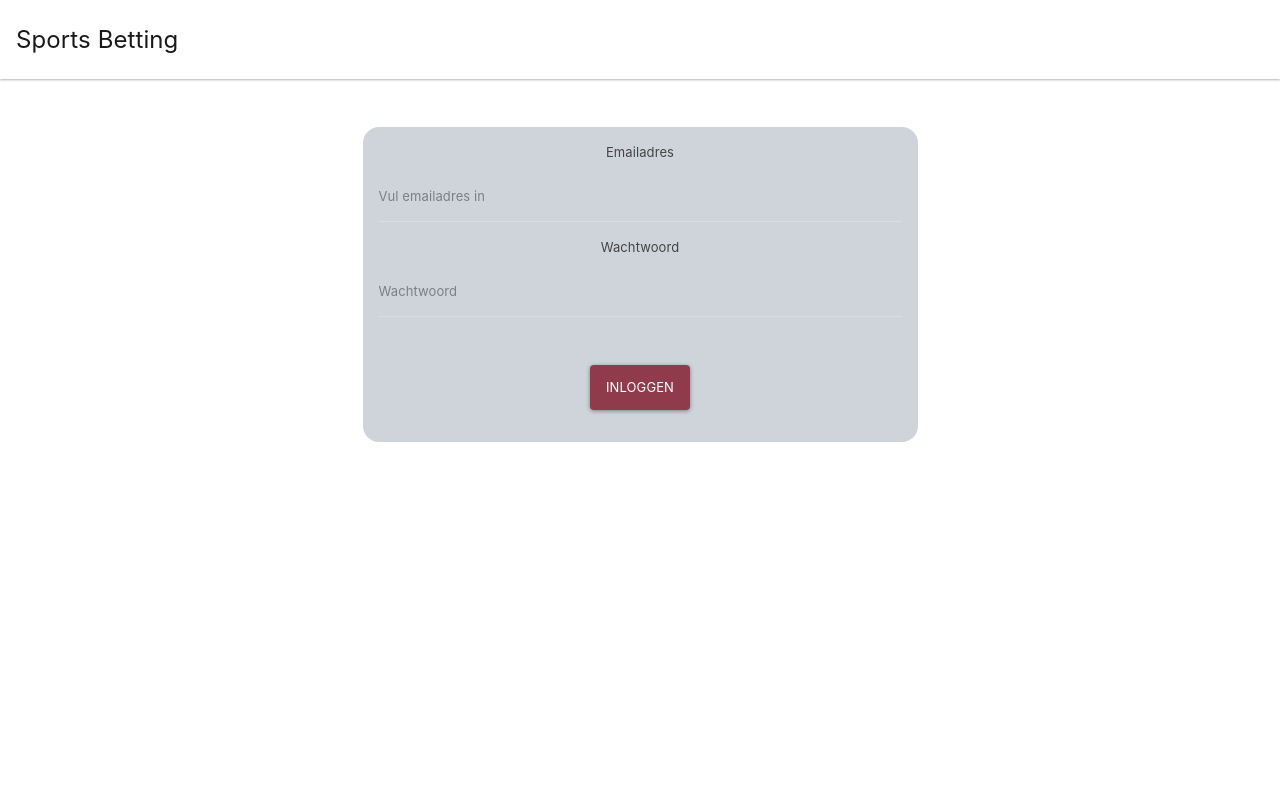
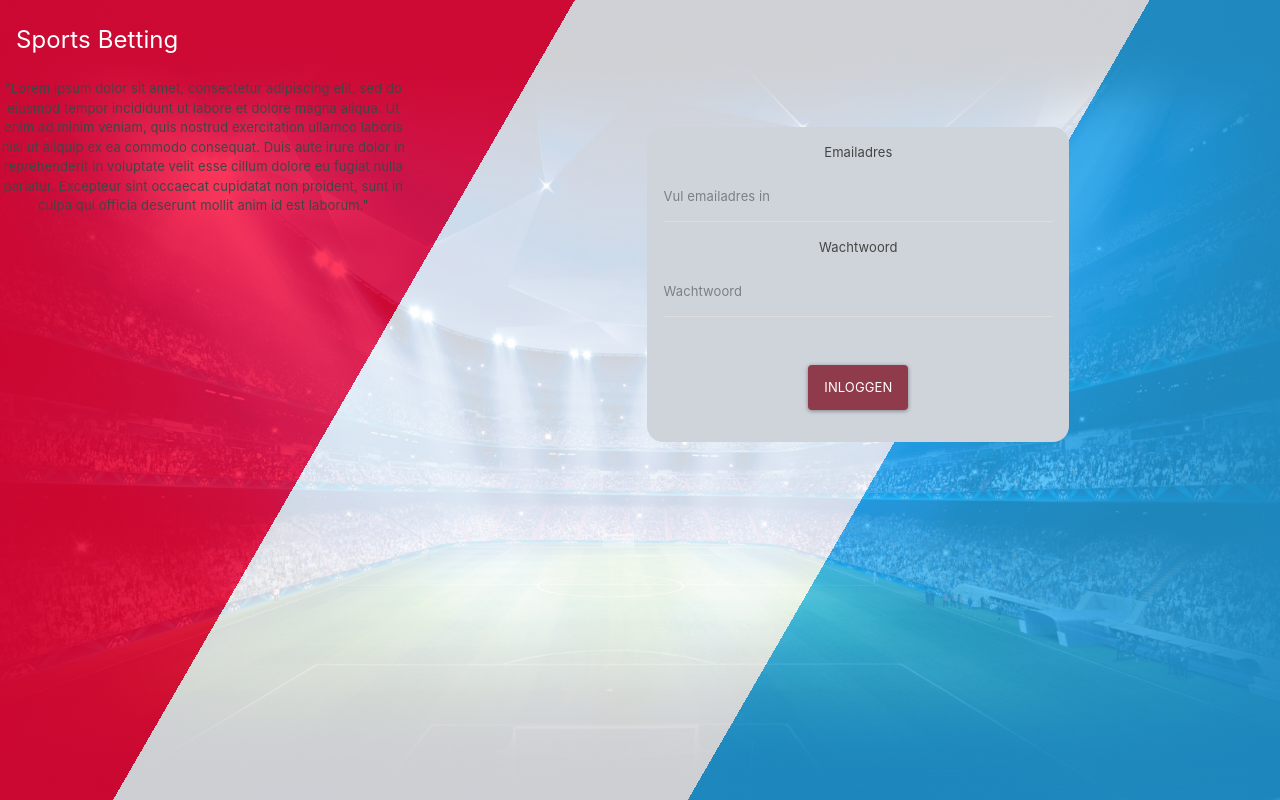
Before and after one commit to mipes4/sports-betting-client, a React (Create React App) app: page /login in a window 1280 px wide. Built offline with nearby package versions, Linux system fonts and the light colour scheme.

Commit message:
Create background with linaer-gradient

```diff
--- a/src/components/navigation/NavigationComponent.js
+++ b/src/components/navigation/NavigationComponent.js
@@ -11,8 +11,12 @@ export default function NavigationComponent() {
   const renderControlsLoggedIn = token ? <LoggedIn /> : null;
 
   return (
-    <Navbar collapseOnSelect expand="lg">
-      <Navbar.Brand>Sports Betting</Navbar.Brand>
+    <Navbar
+      collapseOnSelect
+      expand="lg"
+      style={{ boxShadow: "none", backgroundColor: "transparent" }}
+    >
+      <Navbar.Brand style={{ color: "#fff" }}>Sports Betting</Navbar.Brand>
       <Navbar.Toggle aria-controls="responsive-navbar-nav" />
       <Navbar.Collapse id="responsive-navbar-nav">
         {renderControlsLoggedIn}
--- a/src/components/pages/Login.js
+++ b/src/components/pages/Login.js
@@ -30,7 +30,24 @@ export default function Login() {
   }
 
   return (
-    <Container>
+    <container>
+      <div class="row">
+        <div class="col-4" style={{}}>
+          "Lorem ipsum dolor sit amet, consectetur adipiscing elit, sed do
+          eiusmod tempor incididunt ut labore et dolore magna aliqua. Ut enim ad
+          minim veniam, quis nostrud exercitation ullamco laboris nisi ut
+          aliquip ex ea commodo consequat. Duis aute irure dolor in
+          reprehenderit in voluptate velit esse cillum dolore eu fugiat nulla
+          pariatur. Excepteur sint occaecat cupidatat non proident, sunt in
+          culpa qui officia deserunt mollit anim id est laborum."
+        </div>
+
+        <div
+          class="col-8"
+          style={{
+            minHeight: "calc(100vh - 80px)",
+          }}
+        >
           <Form as={Col} md={{ span: 6, offset: 3 }} className="mt-5">
             <Form.Group controlId="formBasicEmail">
               <Form.Label>Emailadres</Form.Label>
@@ -59,6 +76,8 @@ export default function Login() {
               </Button>
             </Form.Group>
           </Form>
-    </Container>
+        </div>
+      </div>
+    </container>
   );
 }
--- a/src/scss/_bootswatch.scss
+++ b/src/scss/_bootswatch.scss
@@ -47,7 +47,8 @@ $web-font-path: "https://fonts.googleapis.com/css?family=Roboto:300,400,500,700&
 
 .navbar {
   border: none;
-  box-shadow: 0 1px 2px rgba(0, 0, 0, 0.3);
+  background-color: #2581d4;
+  // box-shadow: 0 1px 2px rgba(0, 0, 0, 0.3);
 
   &-brand {
     font-size: 24px;
--- a/src/scss/custom.scss
+++ b/src/scss/custom.scss
@@ -19,6 +19,17 @@ html {
   height: 100%;
   /* The image used */
   // background-image: url("../components/images/soccer-wallpaper-1920x1200-hd-f-WTG200617757.jpg");
+
+  background-image: Linear-gradient(
+      120deg,
+      rgba(252, 6, 53, 0.8) 33%,
+      rgba(255, 255, 255, 0.8) 33%,
+      rgba(255, 255, 255, 0.8) 66%,
+      rgba(40, 186, 255, 0.7) 66%
+    ),
+    url("../components/images/soccer-wallpaper-1920x1200-hd-f-WTG200617757.jpg");
+  background-size: cover;
+  background-position: top;
 
   /* Full height */
   height: 100%;
```
Lines whose indentation alone changed are shown as unchanged.
